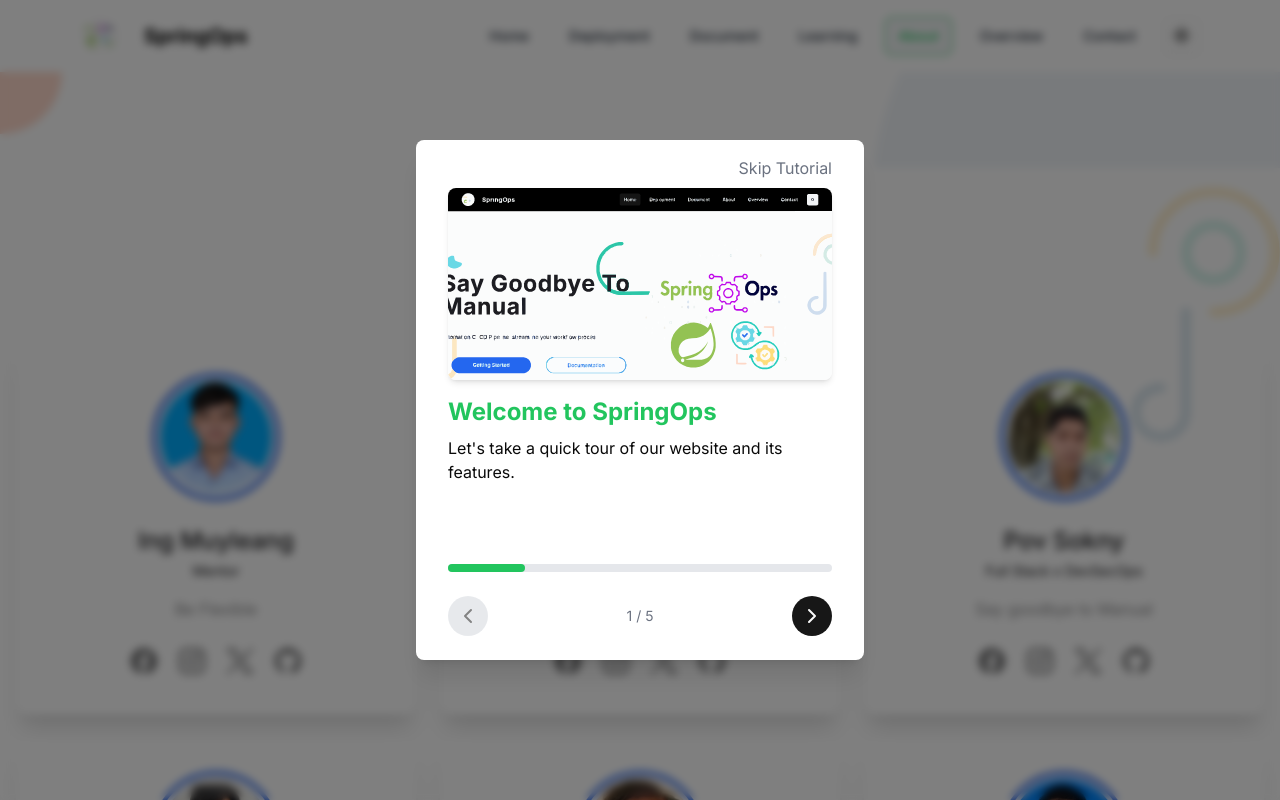
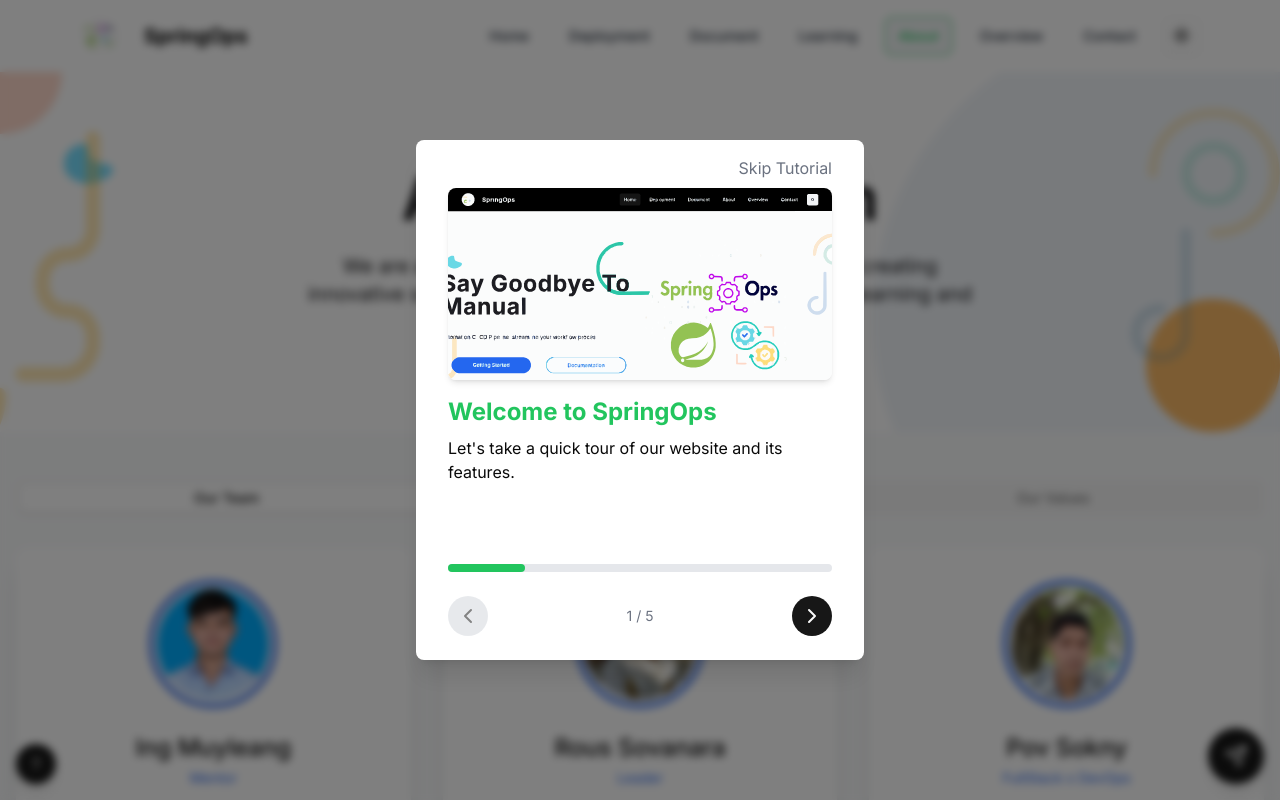
Before and after one commit to JomNum-Tech/JomNum-Tech, a Next.js app: page /about in a window 1280 px wide. Shown: the top 800 px of the page. Built offline with nearby package versions, Linux system fonts and the light colour scheme.

Commit message:
add more in about page

```diff
--- a/app/(root)/learning/videos/[slug]/page.tsx
+++ b/app/(root)/learning/videos/[slug]/page.tsx
@@ -1,69 +1,125 @@
-import React from 'react';
+"use client"
+
+import React, { useEffect, useState } from 'react';
 import { notFound } from 'next/navigation';
+import { videos } from '../page'; // Adjust import path as needed
 import SidebarCourses from '@/components/sidebar/SidebarCourse';
-import { videos } from '../page';
+
+import { Button } from "@/components/ui/button";
+import { Card, CardContent } from "@/components/ui/card";
+import { Tabs, TabsContent, TabsList, TabsTrigger } from "@/components/ui/tabs";
+import { List } from 'lucide-react';
 import Link from 'next/link';
 
+interface Video {
+  slug: string;
+  title: string;
+  description: string;
+  youtubeId: string;
+  duration: number; // in seconds
+  date: string; // ISO date string
+}
+
 const VideoPage = ({ params }: { params: { slug: string } }) => {
-  const video = videos.find((v) => v.slug === params.slug);
+  const [currentVideo, setCurrentVideo] = useState<Video | null>(null);
+  const [activeTab, setActiveTab] = useState('video');
+
+  useEffect(() => {
+    const video = videos.find(v => v.slug === params.slug);
 
     if (!video) {
       notFound();
+      return;
     }
 
+    setCurrentVideo(video);
+
+  }, [params.slug]);
+
+  if (!currentVideo) return null; // or loading state
+
+  const currentIndex = videos.findIndex(v => v.slug === currentVideo.slug);
+  const prevVideo = videos[currentIndex - 1];
+  const nextVideo = videos[currentIndex + 1];
+
   return (
-    <main className="flex flex-col md:flex-row min-h-screen">
+    <main className="flex flex-col md:flex-row min-h-screen bg-gray-100 dark:bg-gray-900">
       <SidebarCourses />
       <div className="flex-1 p-8">
-        {/* Video Player Section */}
-        <h1 className="text-3xl font-bold mb-4">{video.title}</h1>
+        <h1 className="text-3xl font-bold mb-4 text-gray-800 dark:text-gray-200">{currentVideo.title}</h1>
+        <p className="text-gray-600 dark:text-gray-400 mb-6">{currentVideo.description}</p>
+
+        <Tabs value={activeTab} onValueChange={setActiveTab} className="w-full">
+          <TabsList className="grid w-full grid-cols-3 mb-8">
+            <TabsTrigger value="video">Video</TabsTrigger>
+            <TabsTrigger value="comments">Comments</TabsTrigger>
+            <TabsTrigger value="related">Related</TabsTrigger>
+          </TabsList>
+
+          <TabsContent value="video">
+            <Card>
+              <CardContent className="p-0">
+                <div className="aspect-w-16 aspect-h-9">
                   <iframe
-          width="100%"
-          height="400"
-          src={video.link}
-          title={video.title}
-          style={{ borderRadius: '15px' }}
-          frameBorder="0"
+                    src={`https://www.youtube.com/embed/${currentVideo.youtubeId}`}
+                    title={currentVideo.title}
                     allowFullScreen
+                    className="w-full h-screen rounded-lg"
                   ></iframe>
+                </div>
+              </CardContent>
+            </Card>
+          </TabsContent>
 
-        {/* Description or additional content */}
-        <p className="mt-4">{video.description}</p>
+          {/* Comments Tab */}
+          <TabsContent value="comments">
+            {/* Comment section code here */}
+            {/* Similar to previous implementation */}
+          </TabsContent>
 
-        {/* Sidebar with other videos */}
-        <div className="mt-8 flex md:hidden">
-          <h2 className="text-2xl font-bold">Other Videos</h2>
-          <div className="grid grid-cols-1 gap-6 mt-4">
-            {videos.filter(v => v.slug !== params.slug).map((v) => (
-              <div key={v.slug} className="bg-gray-100 p-4 rounded">
-                <h3 className="text-lg font-semibold">{v.title}</h3>
-                <p>{v.description}</p>
-                {/* Link to each video */}
-                <Link href={`/learning/videos/${v.slug}`} className="text-blue-600 hover:underline mt-2 inline-block">
-                  Watch Now
+          {/* Related Videos Tab */}
+          <TabsContent value="related">
+            {/* You can list related videos here */}
+          </TabsContent>
+        </Tabs>
+
+        {/* Navigation Buttons for Previous/Next Videos */}
+        <div className="mt-6 flex justify-between">
+          {prevVideo && (
+            <Link href={`/learning/videos/${prevVideo.slug}`}>
+              <Button variant="outline">Previous Video</Button>
             </Link>
-              </div>
-            ))}
-          </div>
+          )}
+          {nextVideo && (
+            <Link href={`/learning/videos/${nextVideo.slug}`}>
+              <Button>Next Video</Button>
+            </Link>
+          )}
         </div>
       </div>
 
-      {/* Right Sidebar for Sub Videos */}
-      <aside className="hidden md:block w-1/4 p-4 bg-gray-50 border-l border-gray-200 dark:bg-gray-800 dark:border-gray-700">
-        <h2 className="text-xl font-bold mb-4 text-gray-900 dark:text-white">Other Videos</h2>
+      {/* Right Sidebar for All Videos */}
+      <aside className="w-full md:w-[300px] p-4 bg-white dark:bg-gray-800 border-l border-gray-200 dark:border-gray-700 overflow-y-auto sticky top-0 h-screen">
+        <h2 className="text-xl font-bold mb-4 text-gray-900 dark:text-white flex items-center">
+          <List className="mr-2" />
+          All Videos
+        </h2>
         <div className="space-y-4">
-          {videos.filter(v => v.slug !== params.slug).map((v) => (
-            <div key={v.slug} className="bg-gray-100 p-4 rounded dark:bg-gray-700">
-              <h3 className="text-lg font-semibold text-gray-900 dark:text-white">{v.title}</h3>
-              <p className="text-gray-700 dark:text-gray-300">{v.description}</p>
-              {/* Link to each video */}
-              <Link href={`/learning/videos/${v.slug}`} className="text-blue-600 hover:underline mt-2 inline-block">
-                Watch Now
+          {videos.map((video) => (
+            video.slug !== currentVideo.slug && (
+              <Link key={video.slug} href={`/learning/videos/${video.slug}`}>
+                <Card className="cursor-pointer hover:bg-gray-50 dark:hover:bg-gray-700 transition">
+                  <CardContent className="p-4">
+                    <h3 className="font-semibold mb-2">{video.title}</h3>
+                    <p className="text-sm text-gray-600 dark:text-gray-400">{video.description}</p>
+                  </CardContent>
+                </Card>
               </Link>
-            </div>
+            )
           ))}
         </div>
       </aside>
+
     </main>
   );
 };
--- a/components/Team.tsx
+++ b/components/Team.tsx
@@ -1,9 +1,14 @@
 "use client"
 
-import React from "react";
-import Image from "next/image";
-import { FacebookIcon, InstagramIcon, TwitterIcon, GitHubIcon, Shapes } from '@/components/Icon';
-import type { TeamMember } from '@/types/TeamType';
+import React, { useState } from "react"
+import Image from "next/image"
+import { motion } from "framer-motion"
+import { FacebookIcon, InstagramIcon, TwitterIcon, GitHubIcon, Shapes } from '@/components/Icon'
+import { Card, CardContent } from "@/components/ui/card"
+import { Button } from "@/components/ui/button"
+import { Tabs, TabsContent, TabsList, TabsTrigger } from "@/components/ui/tabs"
+import { Badge } from "@/components/ui/badge"
+import type { TeamMember } from '@/types/TeamType'
 
 const teamMembers: TeamMember[] = [
   {
@@ -11,6 +16,7 @@
     fullName: "Ing Muyleang",
     designation: "Mentor",
     bio: "Be Flexible",
+    expertise: ["Leadership", "Project Management", "Agile Methodologies"],
     socialLinks: [
       { icon: FacebookIcon, href: "#" },
       { icon: InstagramIcon, href: "#" },
@@ -21,8 +27,9 @@
   {
     picture: "/assets/meh.jpg",
     fullName: "Rous Sovanara",
-    designation: "Full Stack x DevSecOps",
-    bio: "Say goodbye to Manual",
+    designation: "Leader",
+    bio: "Be Flexible",
+    expertise: ["Leadership", "Project Management", "Agile Methodologies"],
     socialLinks: [
       { icon: FacebookIcon, href: "#" },
       { icon: InstagramIcon, href: "#" },
@@ -33,8 +40,9 @@
   {
     picture: "/assets/mehUI.jpg",
     fullName: "Pov Sokny",
-    designation: "Full Stack x DevSecOps",
-    bio: "Say goodbye to Manual",
+    designation: "FullStack x DevOps",
+    bio: "Be Flexible",
+    expertise: ["Leadership", "Project Management", "Agile Methodologies"],
     socialLinks: [
       { icon: FacebookIcon, href: "#" },
       { icon: InstagramIcon, href: "#" },
@@ -45,8 +53,9 @@
   {
     picture: "/assets/antony.jpg",
     fullName: "Mom Makara",
-    designation: "Full Stack x DevSecOps",
-    bio: "Say goodbye to Manual",
+    designation: "FullStack x DevOps",
+    bio: "Be Flexible",
+    expertise: ["Leadership", "Project Management", "Agile Methodologies"],
     socialLinks: [
       { icon: FacebookIcon, href: "#" },
       { icon: InstagramIcon, href: "#" },
@@ -57,8 +66,9 @@
   {
     picture: "/assets/ben.jpg",
     fullName: "On Soben",
-    designation: "Full Stack x DevSecOps",
-    bio: "Say goodbye to Manual",
+    designation: "FullStack x DevOps",
+    bio: "Be Flexible",
+    expertise: ["Leadership", "Project Management", "Agile Methodologies"],
     socialLinks: [
       { icon: FacebookIcon, href: "#" },
       { icon: InstagramIcon, href: "#" },
@@ -69,8 +79,9 @@
   {
     picture: "/assets/nak.jpg",
     fullName: "Sol Vathanak",
-    designation: "Full Stack x DevSecOps",
-    bio: "Say goodbye to Manual",
+    designation: "FullStack x DevOps",
+    bio: "Be Flexible",
+    expertise: ["Leadership", "Project Management", "Agile Methodologies"],
     socialLinks: [
       { icon: FacebookIcon, href: "#" },
       { icon: InstagramIcon, href: "#" },
@@ -78,73 +89,164 @@
       { icon: GitHubIcon, href: "#" },
     ],
   },
-];
+  // ... (other team members)
+]
 
-const TeamMemberItem: React.FC<{ member: TeamMember }> = ({ member }) => (
-  <div className="bg-white dark:bg-slate-800 shadow-xl rounded-xl hover:-translate-y-1 duration-500 h-full p-6 lg:p-8">
-    <div className="relative w-32 h-32 mx-auto">
+const TeamMemberItem: React.FC<{ member: TeamMember }> = ({ member }) => {
+  const [isHovered, setIsHovered] = useState(false)
+
+  return (
+    <motion.div
+      className="bg-white dark:bg-slate-800 shadow-xl rounded-xl h-full p-6 lg:p-8 relative overflow-hidden"
+      whileHover={{ y: -10 }}
+      transition={{ duration: 0.3 }}
+      onMouseEnter={() => setIsHovered(true)}
+      onMouseLeave={() => setIsHovered(false)}
+    >
+      <div className="relative w-32 h-32 mx-auto mb-6">
         <Image
           src={member.picture}
           alt={member.fullName}
           fill
-        className="rounded-full border-4 p-1 border-blue-600 object-cover"
+          className="rounded-full border-4 p-1 border-blue-600 object-cover transition-transform duration-300"
+          style={{ transform: isHovered ? 'scale(1.1)' : 'scale(1)' }}
           onError={(e) => {
-          const target = e.target as HTMLImageElement;
-          target.src = "/assets/placeholder.jpg";
+            const target = e.target as HTMLImageElement
+            target.src = "/assets/placeholder.jpg"
           }}
         />
       </div>
-    <div className="mt-6">
+      <div className="text-center">
         <h4 className="text-2xl font-medium mb-1">{member.fullName}</h4>
-      <p className="mb-4 text-sm">{member.designation}</p>
-      <p className="opacity-50">{member.bio}</p>
-      <div className="mt-6">
+        <p className="mb-4 text-sm text-blue-600 dark:text-blue-400">{member.designation}</p>
+        <p className="opacity-75 mb-4">{member.bio}</p>
+        <div className="flex flex-wrap justify-center gap-2 mb-4">
+          {member.expertise.map((skill, index) => (
+            <Badge key={index} variant="secondary">{skill}</Badge>
+          ))}
+        </div>
+        <div className="flex justify-center space-x-4">
           {member.socialLinks.map((item, i) => {
-          const IconComponent = item.icon;
+            const IconComponent = item.icon
             return (
-            <a
+              <motion.a
                 href={item.href}
-              className={`inline-block opacity-60 transition duration-300 hover:translate-y-1 hover:opacity-100 ${
-                i + 1 !== member.socialLinks.length && "mr-4"
-              }`}
+                className="opacity-60 hover:opacity-100 transition-opacity"
                 key={i}
+                whileHover={{ y: -3 }}
               >
                 <IconComponent />
-            </a>
-          );
+              </motion.a>
+            )
           })}
         </div>
       </div>
-  </div>
-);
+    </motion.div>
+  )
+}
 
-const TeamMember: React.FC = () => {
+const AboutUs: React.FC = () => {
   return (
+    <div className="bg-gray-50 dark:bg-gray-900 min-h-screen">
       <header className="py-14 md:py-24 bg-white dark:bg-[#0b1727] text-zinc-900 dark:text-white relative overflow-hidden z-10">
         <Shapes />
-      <section className="ezy__team9 light md:py-4 bg-white dark:bg-[#0b1727] text-zinc-900 dark:text-white">
-        <div className="container px-4 mx-auto">
-          <div className="flex justify-center mb-6 md:mb-12">
-            <div className="max-w-lg text-center">
-              <h2 className="text-3xl leading-none font-bold md:text-[45px] mb-4">
-                Our Experts Team
-              </h2>
-              <p>
-                Flexible Team
-              </p>
+        <div className="container mx-auto px-4">
+          <motion.h1
+            className="text-4xl md:text-6xl font-bold text-center mb-6"
+            initial={{ opacity: 0, y: -50 }}
+            animate={{ opacity: 1, y: 0 }}
+            transition={{ duration: 0.5 }}
+          >
+            About Our Team
+          </motion.h1>
+          <motion.p
+            className="text-xl text-center max-w-2xl mx-auto"
+            initial={{ opacity: 0 }}
+            animate={{ opacity: 1 }}
+            transition={{ duration: 0.5, delay: 0.2 }}
+          >
+            We are a group of passionate developers dedicated to creating innovative solutions and fostering a culture of continuous learning and growth.
+          </motion.p>
         </div>
-          </div>
-          <div className="grid grid-cols-1 md:grid-cols-2 lg:grid-cols-3 gap-6 text-center pt-6">
+      </header>
+
+      <main className="container mx-auto px-4 py-12">
+        <Tabs defaultValue="team" className="mb-12">
+          <TabsList className="grid w-full grid-cols-3 mb-8">
+            <TabsTrigger value="team">Our Team</TabsTrigger>
+            <TabsTrigger value="mission">Our Mission</TabsTrigger>
+            <TabsTrigger value="values">Our Values</TabsTrigger>
+          </TabsList>
+          <TabsContent value="team">
+            <div className="grid grid-cols-1 md:grid-cols-2 lg:grid-cols-3 gap-8">
               {teamMembers.map((member, i) => (
-              <div key={i}>
+                <motion.div
+                  key={i}
+                  initial={{ opacity: 0, y: 50 }}
+                  animate={{ opacity: 1, y: 0 }}
+                  transition={{ duration: 0.5, delay: i * 0.1 }}
+                >
                   <TeamMemberItem member={member} />
-              </div>
+                </motion.div>
               ))}
             </div>
+          </TabsContent>
+          <TabsContent value="mission">
+            <Card>
+              <CardContent className="p-6">
+                <h2 className="text-2xl font-bold mb-4">Our Mission</h2>
+                <p className="mb-4">
+                  Our mission is to empower businesses and individuals through innovative technology solutions. We strive to create software that not only meets the current needs of our clients but also anticipates future challenges in the ever-evolving digital landscape.
+                </p>
+                <p>
+                  By fostering a culture of continuous learning and collaboration, we aim to push the boundaries of what is possible in software development and deliver exceptional value to our clients and the wider tech community.
+                </p>
+              </CardContent>
+            </Card>
+          </TabsContent>
+          <TabsContent value="values">
+            <Card>
+              <CardContent className="p-6">
+                <h2 className="text-2xl font-bold mb-4">Our Values</h2>
+                <ul className="list-disc list-inside space-y-2">
+                  <li>Innovation: We embrace new technologies and methodologies to stay at the forefront of our field.</li>
+                  <li>Collaboration: We believe in the power of teamwork and open communication.</li>
+                  <li>Integrity: We uphold the highest standards of honesty and ethical behavior in all our interactions.</li>
+                  <li>Continuous Learning: We are committed to personal and professional growth.</li>
+                  <li>User-Centric Approach: We prioritize the needs and experiences of end-users in everything we create.</li>
+                </ul>
+              </CardContent>
+            </Card>
+          </TabsContent>
+        </Tabs>
+
+        <section className="mb-12">
+          <h2 className="text-3xl font-bold mb-6 text-center">Join Our Team</h2>
+          <p className="text-center mb-8">
+            We are always looking for talented individuals to join our team. If you are passionate about technology and want to work on exciting projects, we would love to hear from you!
+          </p>
+          <div className="flex justify-center">
+            <Button size="lg">View Open Positions</Button>
           </div>
         </section>
-    </header>
-  );
-};
 
-export default TeamMember;
+        <section>
+          <h2 className="text-3xl font-bold mb-6 text-center">Our Expertise</h2>
+          <div className="grid grid-cols-2 md:grid-cols-4 gap-4">
+            {['React', 'Next.js', 'Node.js', 'TypeScript', 'DevOps', 'Cloud Computing', 'AI/ML', 'Cybersecurity'].map((skill, index) => (
+              <Card key={index}>
+                <CardContent className="p-4 text-center">
+                  <Badge className="mb-2">{skill}</Badge>
+                  <p className="text-sm opacity-75">Expert Level</p>
+                </CardContent>
+              </Card>
+            ))}
+          </div>
+        </section>
+      </main>
+
+    </div>
+  )
+}
+
+export default AboutUs
--- /dev/null
+++ b/components/ui/badge.tsx
@@ -0,0 +1,36 @@
+import * as React from "react"
+import { cva, type VariantProps } from "class-variance-authority"
+
+import { cn } from "@/lib/utils"
+
+const badgeVariants = cva(
+  "inline-flex items-center rounded-md border px-2.5 py-0.5 text-xs font-semibold transition-colors focus:outline-none focus:ring-2 focus:ring-ring focus:ring-offset-2",
+  {
+    variants: {
+      variant: {
+        default:
+          "border-transparent bg-primary text-primary-foreground shadow hover:bg-primary/80",
+        secondary:
+          "border-transparent bg-secondary text-secondary-foreground hover:bg-secondary/80",
+        destructive:
+          "border-transparent bg-destructive text-destructive-foreground shadow hover:bg-destructive/80",
+        outline: "text-foreground",
+      },
+    },
+    defaultVariants: {
+      variant: "default",
+    },
+  }
+)
+
+export interface BadgeProps
+  extends React.HTMLAttributes<HTMLDivElement>,
+    VariantProps<typeof badgeVariants> {}
+
+function Badge({ className, variant, ...props }: BadgeProps) {
+  return (
+    <div className={cn(badgeVariants({ variant }), className)} {...props} />
+  )
+}
+
+export { Badge, badgeVariants }
--- a/next.config.mjs
+++ b/next.config.mjs
@@ -2,7 +2,7 @@
 const nextConfig = {
     reactStrictMode: true,
     images: {
-        domains: ['cdn.easyfrontend.com'],
+        domains: ['cdn.easyfrontend.com', 'img.youtube.com'],
     },
 };
 
--- a/types/TeamType.ts
+++ b/types/TeamType.ts
@@ -12,5 +12,6 @@
     fullName: string;
     designation: string;
     bio: string;
+    expertise: string[];
     socialLinks: SocialLink[];
 }
```
Also changed, not shown: app/(root)/learning/videos/page.tsx (+51 -14 lines). Lines whose indentation alone changed are shown as unchanged.
